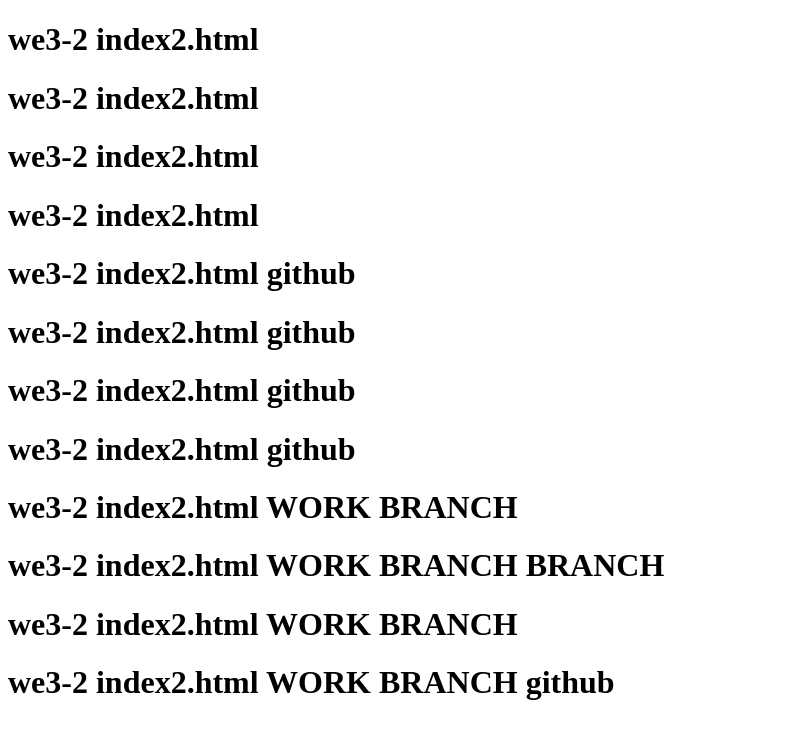
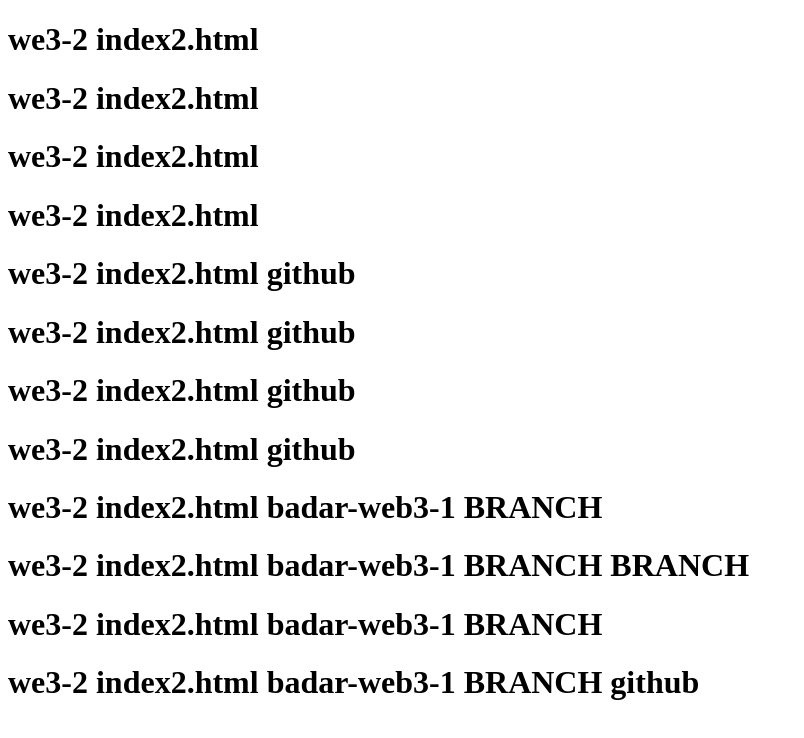
Before and after one commit to badrmerchant/web3-6, a plain HTML site: page index2.html in a window 1280 px wide. Shown: the whole page, without its empty margins (0-804 px from the left). Drawn offline with Linux system fonts and the light colour scheme.

Commit message:
badar-web3-1 branch

```diff
--- a/index2.html
+++ b/index2.html
@@ -16,11 +16,11 @@
     <h1>we3-2 index2.html   github</h1>
 
     <h1>we3-2 index2.html        github</h1>
-    <h1>we3-2 index2.html WORK BRANCH</h1>
-    <h1>we3-2 index2.html WORK BRANCH BRANCH
+    <h1>we3-2 index2.html badar-web3-1 BRANCH</h1>
+    <h1>we3-2 index2.html badar-web3-1 BRANCH BRANCH
          </h1>
-    <h1>we3-2 index2.html  WORK BRANCH </h1>
-    <h1>we3-2 index2.html    WORK BRANCH    github</h1>
+    <h1>we3-2 index2.html  badar-web3-1  BRANCH </h1>
+    <h1>we3-2 index2.html    badar-web3-1  BRANCH    github</h1>
 </body>
 
 
```
